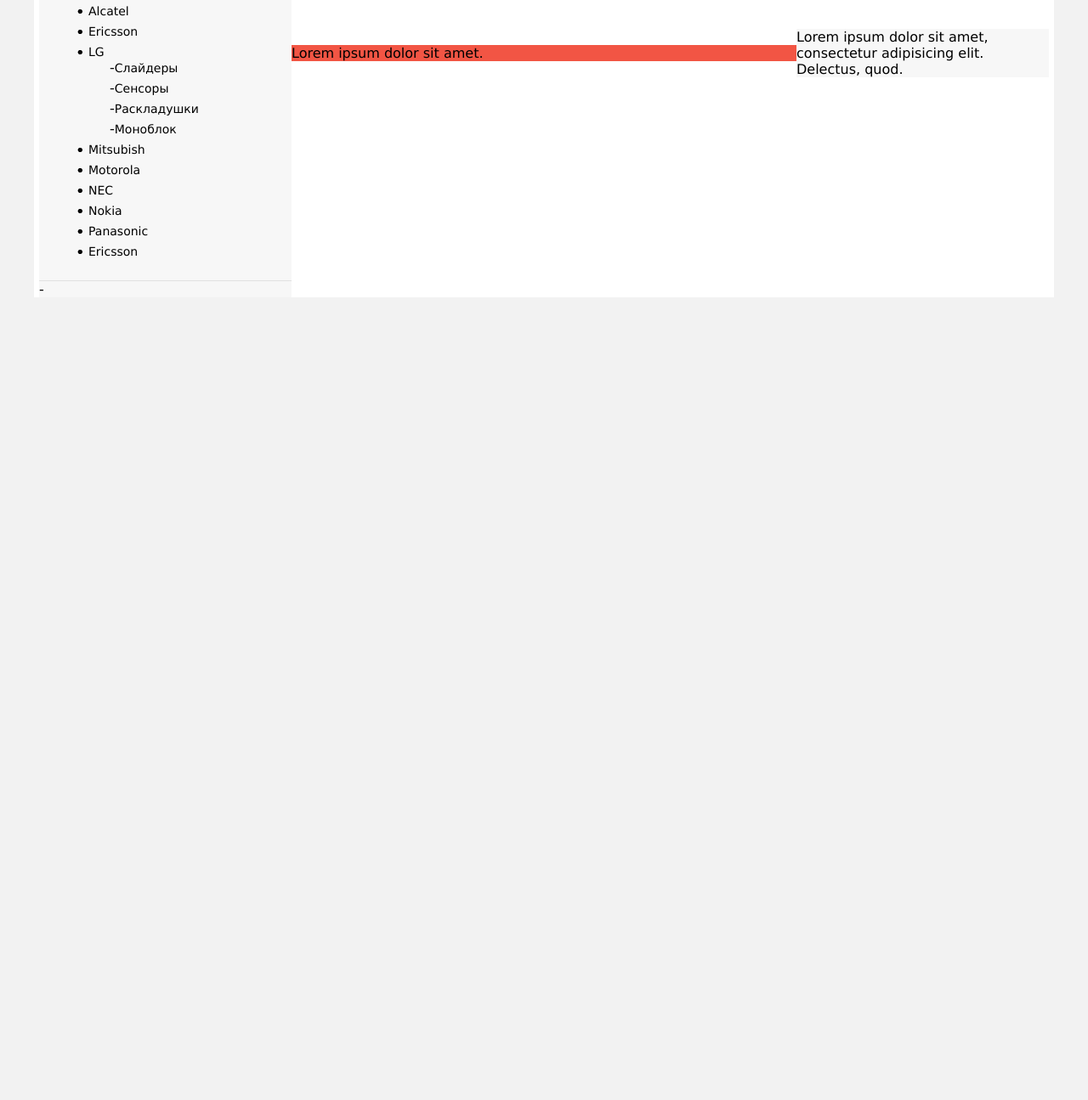
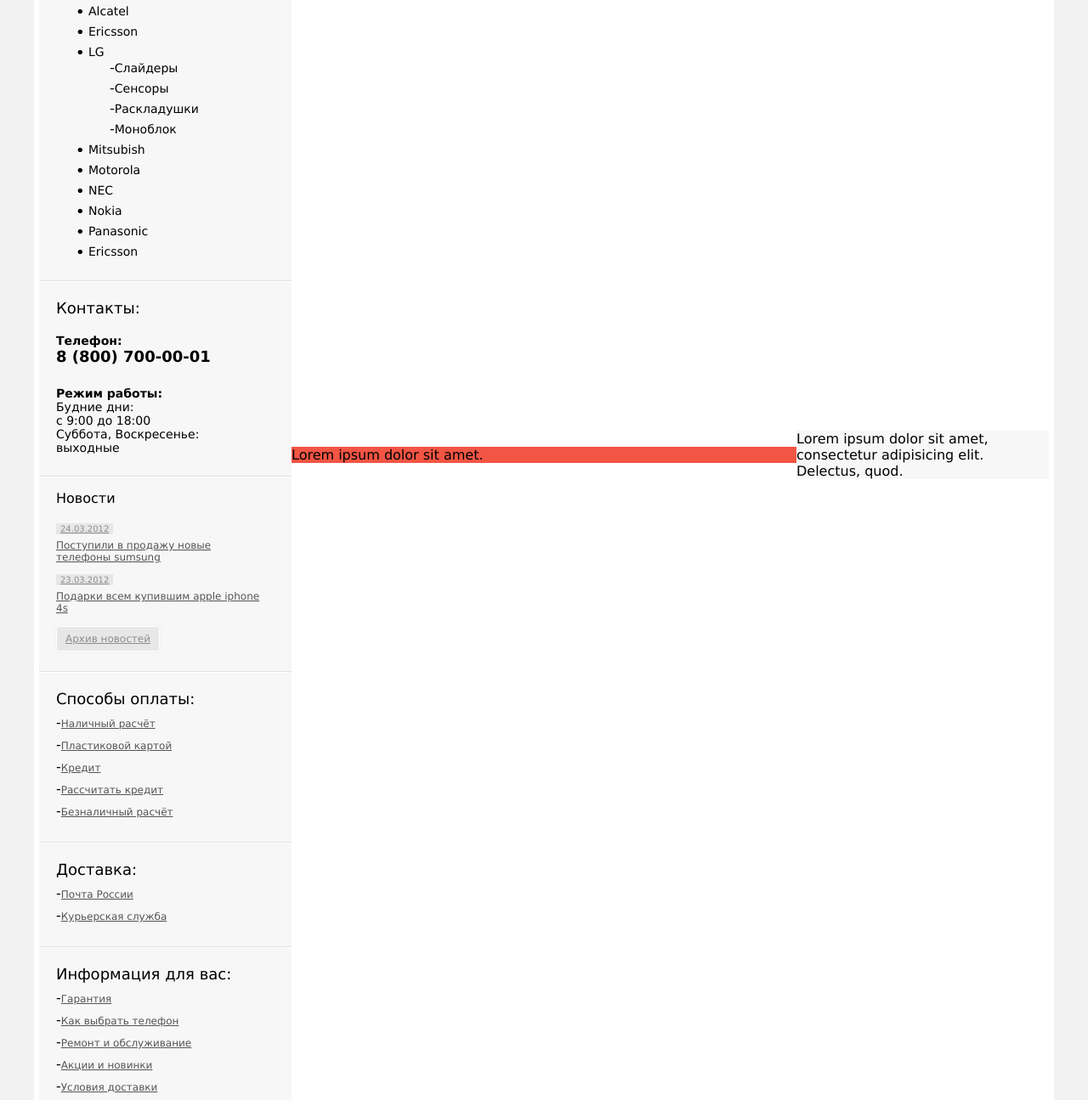
Before and after one commit to vik2573/shop-practice, a website: page public/index.html in a window 1280 px wide. Shown: the part 442-1737 px from the top of the page at 85% size. Before the commit the page ends 800 px from the top, so only its background shows below. Drawn offline with Linux system fonts and the light colour scheme.

Commit message:
закончил левый бар

```diff
--- a/public/index.html
+++ b/public/index.html
@@ -64,7 +64,51 @@
 					<li><a href="#">Nokia</a></li>
 					<li><a href="#">Panasonic</a></li>
 					<li><a href="#">Ericsson</a></li>
-				</ul>-
+				</ul>
+				<div class="bar-contact">
+					<h3>Контакты:</h3>
+					<p><strong>Телефон:</strong><br>
+						<span>8 (800) 700-00-01</span>
+					</p>
+					<p><strong>Режим работы:</strong><br>
+						Будние дни:<br>
+						с 9:00 до 18:00<br>
+						Суббота, Воскресенье:<br>
+						выходные
+					</p>
+				</div>
+				<div class="news">
+					<h3>Новости</h3>
+					<p><span>24.03.2012</span>
+						<a href="#">Поступили в продажу новые
+							телефоны sumsung</a>
+					</p>
+					<p><span>23.03.2012</span>
+						<a href="#">Подарки всем купившим apple iphone 4s</a>
+					</p>
+					<a class="save-news" href="#">Архив новостей</a>
+				</div>
+				<div class="pays">
+					<h3>Способы оплаты:</h3>
+					<p>-<a href="#">Наличный расчёт</a></p>
+					<p>-<a href="#">Пластиковой картой</a></p>
+					<p>-<a href="#">Кредит</a></p>
+					<p>-<a href="#">Рассчитать кредит</a></p>
+					<p>-<a href="#">Безналичный расчёт</a></p>
+				</div>
+				<div class="delivery">
+					<h3>Доставка:</h3>
+					<p>-<a href="#">Почта России</a></p>
+					<p>-<a href="#">Курьерская служба</a></p>
+				</div>
+				<div class="inform">
+					<h3>Информация для вас:</h3>
+					<p>-<a href="#">Гарантия</a></p>
+					<p>-<a href="#">Как выбрать телефон</a></p>
+					<p>-<a href="#">Ремонт и обслуживание</a></p>
+					<p>-<a href="#">Акции и новинки</a></p>
+					<p>-<a href="#">Условия доставки</a></p>
+				</div>
 			</div>
 		</aside>
     <section class="section">Lorem ipsum dolor sit amet.</section>
--- a/src/less/partials/mixin.less
+++ b/src/less/partials/mixin.less
@@ -37,3 +37,9 @@
   border-top: 1px solid #fff;
   border-bottom: 1px solid #e1e1e1;
 }
+.h3-bar() {
+  font-size: 18px;
+  padding: 20px;
+  font-weight: normal;
+  color: #000000;
+}
--- a/src/less/partials/params.less
+++ b/src/less/partials/params.less
@@ -12,9 +12,13 @@
 @light-color: #f2f2f2;
 @main-bg-color: #fff;
 @font-wight-color: #fff;
+@shadow-color: #eeeeee;
+@save-news-color: #8e8d8d;
 @font-color: #000;
 @font-hover-color: #4d90bb;
 @bar-color: #f7f7f7;
+@news-color: #555;
+@bg-span-color: #e7e7e7;
 @grad-color: linear-gradient(to right, #2375a4 0%, #29bad8 1%,#207cca 64%,#2375a4 100%);
 @new-lab-color: url(images/new-nav.jpg) left center no-repeat;
 @leader-lab-color: url(images/lider-nav.jpg) left center no-repeat;
--- a/src/less/wrap_main.less
+++ b/src/less/wrap_main.less
@@ -9,10 +9,13 @@
   margin-top: 5px;
   margin-left: 6px;
   margin-right: 6px;
+
   & .aside-left {
+    flex: 1;
     height: inherit;
-    flex: 1;
     background: @bar-color;
+    & .left-bar {
+
       & h2 {
         color: @font-wight-color;
         font-size: 18px;
@@ -79,6 +82,132 @@
           }
         }
       }
+      & .bar-contact {
+        .border-form;
+       ;
+        & h3 {
+          .h3-bar;
+        }
+        & P {
+          font-size: 14px;
+          padding-left: 20px;
+          margin-bottom: 25px;
+          & strong {
+            font-weight: bold;
+          }
+          & span {
+            font-size: 18px;
+            font-weight: bold;
+          }
+        }
+      }
+      & .news {
+        .border-form;
+        padding-left: 20px;
+        padding-bottom: 30px;
+        padding-right: 30px;
+        & h3 {
+          padding-top: 15px;
+          padding-bottom: 15px;
+          font-size: 16px;
+          font-weight: 400;
+        }
+        & a:hover {
+          text-decoration: none;
+        }
+        & p {
+          margin-bottom: 8px;
+          & span {
+            font-size: 10px;
+            background: @bg-span-color;
+            color: @save-news-color;
+            padding: 1px 5px;
+            text-decoration: underline;
+          }
+          & a {
+            display: block;
+            font-size: 12px;
+            color: @news-color;
+            margin-top: 5px;
+            text-decoration: underline;
+          }
+        }
+        & p:nth-of-type(2) {
+          margin-bottom: 18px;
+        }
+        & .save-news {
+          margin-top: 25px;
+          font-size: 12px;
+          color: @save-news-color;
+          background: @bg-span-color;
+          padding: 7px 10px;
+          border: 1px solid @font-wight-color;
+          border-radius: 5px;
+          box-shadow: 0 0 5px @shadow-color;
+          text-decoration: underline;
+        }
+      }
+      & .pays {
+        .border-form;
+        padding-bottom: 20px;
+        & h3 {
+          .h3-bar;
+          padding: 20px 20px 8px 20px;
+        }
+        & a:hover {
+          text-decoration: none;
+        }
+        & p {
+          padding-left: 20px;
+          padding-bottom: 7px;
+          & a{
+            text-decoration: underline;
+            font-size: 12px;
+            color: @news-color;
+          }
+        }
+      }
+      & .delivery {
+        .border-form;
+        padding-bottom: 20px;
+        & h3 {
+          .h3-bar;
+          padding: 20px 20px 8px 20px;
+        }
+        & a:hover {
+          text-decoration: none;
+        }
+        & p {
+          padding-left: 20px;
+          padding-bottom: 7px;
+          & a{
+            text-decoration: underline;
+            font-size: 12px;
+            color: @news-color;
+          }
+        }
+      }
+      & .inform {
+        .border-form;
+        border-bottom: none;
+        & h3 {
+          .h3-bar;
+          padding: 20px 20px 8px 20px;
+        }
+        & a:hover {
+          text-decoration: none;
+        }
+        & p {
+          padding-left: 20px;
+          padding-bottom: 7px;
+          & a{
+            text-decoration: underline;
+            font-size: 12px;
+            color: @news-color;
+          }
+        }
+      }
+    }
   }
   & .section {
     height: inherit;
```
Also changed, not shown: public/bundle.min.css. Lines whose indentation alone changed are shown as unchanged.
